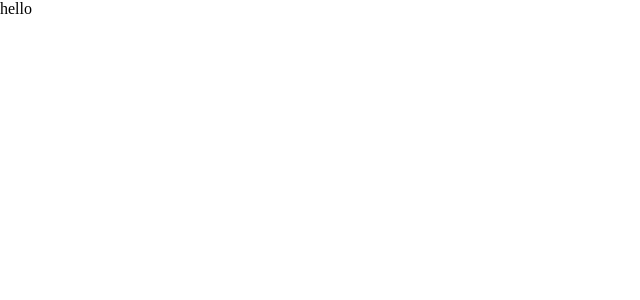
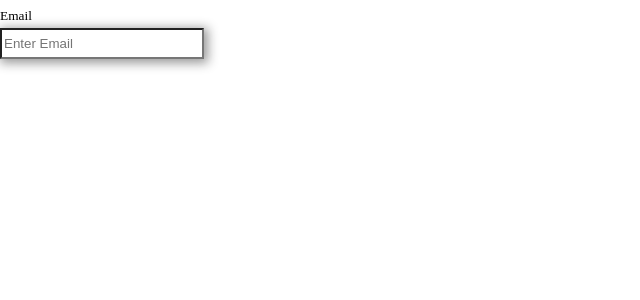
Before and after one commit to AbdurehmanNAMOEL/components, a React (Create React App) app: page / in a window 1280 px wide. Shown: the top 300 px of the page, without its empty margins (0-640 px from the left). Built offline with nearby package versions, Linux system fonts and the light colour scheme.

Commit message:
reusable input field is created

```diff
--- a/src/App.js
+++ b/src/App.js
@@ -1,10 +1,22 @@
 
+import { useState } from 'react';
 import './App.css';
+import InputField from './components/InputField';
 
 function App() {
+  const [email,setEmail]= useState('')
   return (
     <div className="App">
-      hello
+      <InputField
+       type='email'
+       placeholder={'Enter Email'}
+       title='Email'
+       setValue={setEmail}
+       value ={email}
+       name='email'
+       error={'valid email is required'}
+       width={'200px'}
+       />
     </div>
   );
 }
--- /dev/null
+++ b/src/components/InputField.jsx
@@ -0,0 +1,39 @@
+import { useState } from 'react'
+import './styles/inputField.css'
+import { pattern } from '../utils/verifier'
+const InputField = ({title,type,placeholder,error,setValue,value,name,id,width}) => {
+
+const [isValid,setValid] = useState(false)
+const [isEmpity,setEmpty] = useState()
+
+const validate = (field,regex)=>{
+      let inputValue = field.value
+      if(!regex.test(inputValue)){
+      if(inputValue !== ''){setEmpty(error)
+      }else if(inputValue===''){setEmpty('input is required')}
+      setValid(true)
+   }else setValid(false)
+  }
+
+const handleInput =(e)=>{
+    validate(e.target,pattern[e.target.attributes.name.value])
+    setValue(e.target.value)
+
+}
+  return (
+    <div  className='input-field-Container'  style={{width:width}}>
+        <span className='input-title'>{title}</span>
+        <input
+        type={type}
+        placeholder={placeholder}
+        onChange={handleInput}
+        value={value}
+        name={name}
+        id={id}
+          />
+        {isValid ?<span className='input-error'>{isEmpity}</span>:''}
+    </div>
+  )
+}
+
+export default InputField
--- /dev/null
+++ b/src/components/styles/inputField.css
@@ -0,0 +1,21 @@
+.input-field-Container{
+    height: 70px;
+    display: flex;
+    flex-direction: column;
+    justify-content: center;
+
+
+}
+input{
+    width: 98%;
+    height: 25px;
+    margin-top: 4px;
+    margin-bottom: 4px;
+    box-shadow: 2px 2px 10px 2px #1212126e;
+}
+.input-title,.input-error{
+  font-size: smaller;
+}
+.input-error{
+    color: red;
+}
--- /dev/null
+++ b/src/utils/verifier.js
@@ -0,0 +1,7 @@
+ export const pattern = {
+    userName:/^[a-z A-Z]+$/,
+    email:/([a-z\d\.]+)@([[a-z\d-]+)\.[a-z]{3}$/,
+    password:/^[a-z A-Z\d]+$/,
+    confirmPassword:/^[a-z A-Z\d]+$/,
+    phoneNumber:/^[+251]?[0-9]{10,14}$/
+   };
```
Also changed, not shown: src/components/SearchInputField.jsx (added, +8 -0 lines), src/components/View.jsx (added, +8 -0 lines), src/components/styles/search.css (added), src/components/styles/view.css (added).
